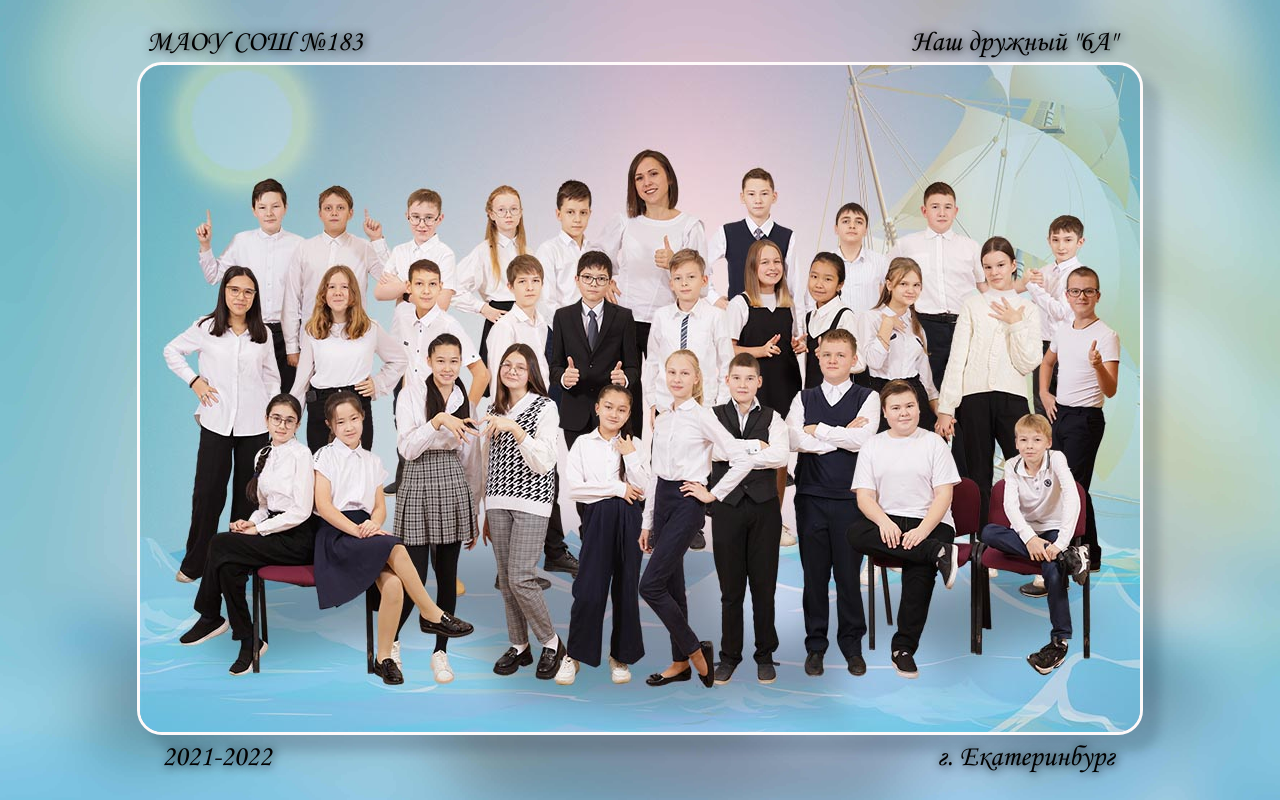
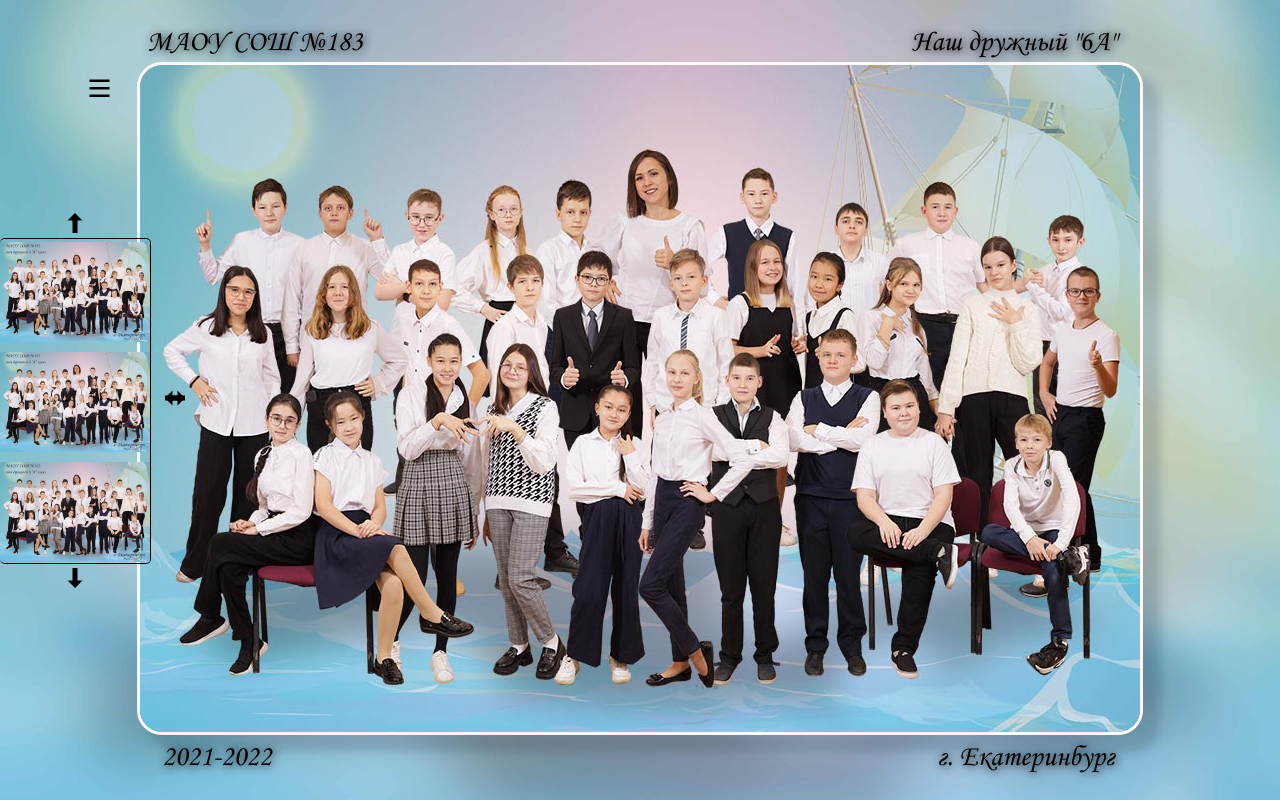
Before and after one commit to Dyrnwyn/groupImage, a plain HTML site: page eburg1836a.html in a window 1280 px wide. Drawn offline with Linux system fonts and the light colour scheme.

Commit message:
add fotogallery

```diff
--- a/eburg1836a.html
+++ b/eburg1836a.html
@@ -135,6 +135,58 @@ box-shadow: 15px 15px 10px 2px rgba(34, 60, 80, 0.2);
             font-family: "Monotype Corsiva";
             src: url("monotypecorsiva.ttf") format("truetype");
         }
+        #menu{
+            display: block;
+            width: 25px;
+            height: 20px;
+            position: absolute;
+            top: 15px;
+            left: -5%;
+        }
+        #fotogallery{
+            position: absolute;
+            display: block;
+
+            height: 324px;
+            overflow: hidden;
+            width: 150px;
+            border-right: 1px solid black;
+            border-top: 1px solid black;
+            border-bottom: 1px solid black;
+            border-radius: 5px;
+        }
+
+        .classfoto{
+            padding-right: 6px;
+            padding-top: 3px;
+            padding-bottom: 3px;
+            border-radius: 4px;
+            height: 100px;
+            position: relative;
+        }
+        .gallery-button{
+            position: absolute;
+            width: 20px;
+            height: 20px;
+        }
+        #open-gallery, #close-gallery{
+            left: 165px;
+            top: 150px;
+        }
+        #fotogallery-container{
+            position: absolute;
+            top: auto;
+            left: 0px;
+            height: 324px;
+        }
+        #next-foto{
+            top: 330px;
+            left: 65px;
+        }
+        #previous-gallery{
+            top: -25px;
+            left: 65px;
+        }
     </style>
 </head>
 <body>
@@ -154,6 +206,7 @@ box-shadow: 15px 15px 10px 2px rgba(34, 60, 80, 0.2);
         <div class="text_in_foto" id="years">2021-2022</div>
         <div class="text_in_foto" id="town">г. Екатеринбург</div>
         <img id="group_foto" src="eburg1836a/6_А_10106_without_text.jpg">
+        <img id="menu" src="eburg1836a/menu.svg">
         <svg viewBox="0 0 1000 671">
             <circle class="children" data-name="Некрасов Максим" data-student-foto="eburg1836a/children/1.png" data-message="Lorem ipsum dolor sit amet consectetur, adipisicing elit. Itaque harum nobis ex tempora sunt minima qui temporibus velit quidem quaerat ipsum natus aperiam numquam optio ut est ad, porro odio?" cx="129" cy="144" r="40"  stroke-width="1" fill="None"/>
             <circle class="children" data-name="Викулов Ваня" data-student-foto="eburg1836a/children/2.png" data-message="Lorem ipsum dolor sit amet " cx="194" cy="145" r="40"  stroke-width="1" fill="None"/>
@@ -188,7 +241,20 @@ box-shadow: 15px 15px 10px 2px rgba(34, 60, 80, 0.2);
             <circle class="children" data-name="Шевелев Стёпа" data-student-foto="eburg1836a/children/31.png" data-message="Lorem ipsum dolor sit amet " cx="890" cy="376" r="40"  stroke-width="1" fill="None"/>
         </svg>
     </div>
-<!-- <div></div>    -->
+<div id="fotogallery-container">
+    <img src="eburg1836a/arrow-thick-right.svg" id="open-gallery" class="gallery-button">
+    <img src="eburg1836a/arrow-thick-left.svg" id="close-gallery" class="gallery-button">
+    <img src="eburg1836a/arrow-thick-bottom.svg" id="next-foto" class="gallery-button">
+    <img src="eburg1836a/arrow-thick-top.svg" id="previous-gallery" class="gallery-button">
+    <div id="fotogallery">
+        <img class="classfoto" src="eburg1836a/6_А_10106_with_text.jpg" alt="">
+        <img class="classfoto" src="eburg1836a/6_А_10106_with_text.jpg" alt="">
+        <img class="classfoto" src="eburg1836a/6_А_10106_with_text.jpg" alt="">
+        <img class="classfoto" src="eburg1836a/6_А_10106_with_text.jpg" alt="">
+        <img class="classfoto" src="eburg1836a/6_А_10106_with_text.jpg" alt="">
+    </div>
+</div>
+
 </body>
 <script>
     let children = document.querySelectorAll(".children");
```
Also changed, not shown: eburg1836a/arrow-thick-bottom.svg (added), eburg1836a/arrow-thick-left.svg (added), eburg1836a/arrow-thick-right.svg (added), eburg1836a/arrow-thick-top.svg (added), eburg1836a/menu.svg (added).
